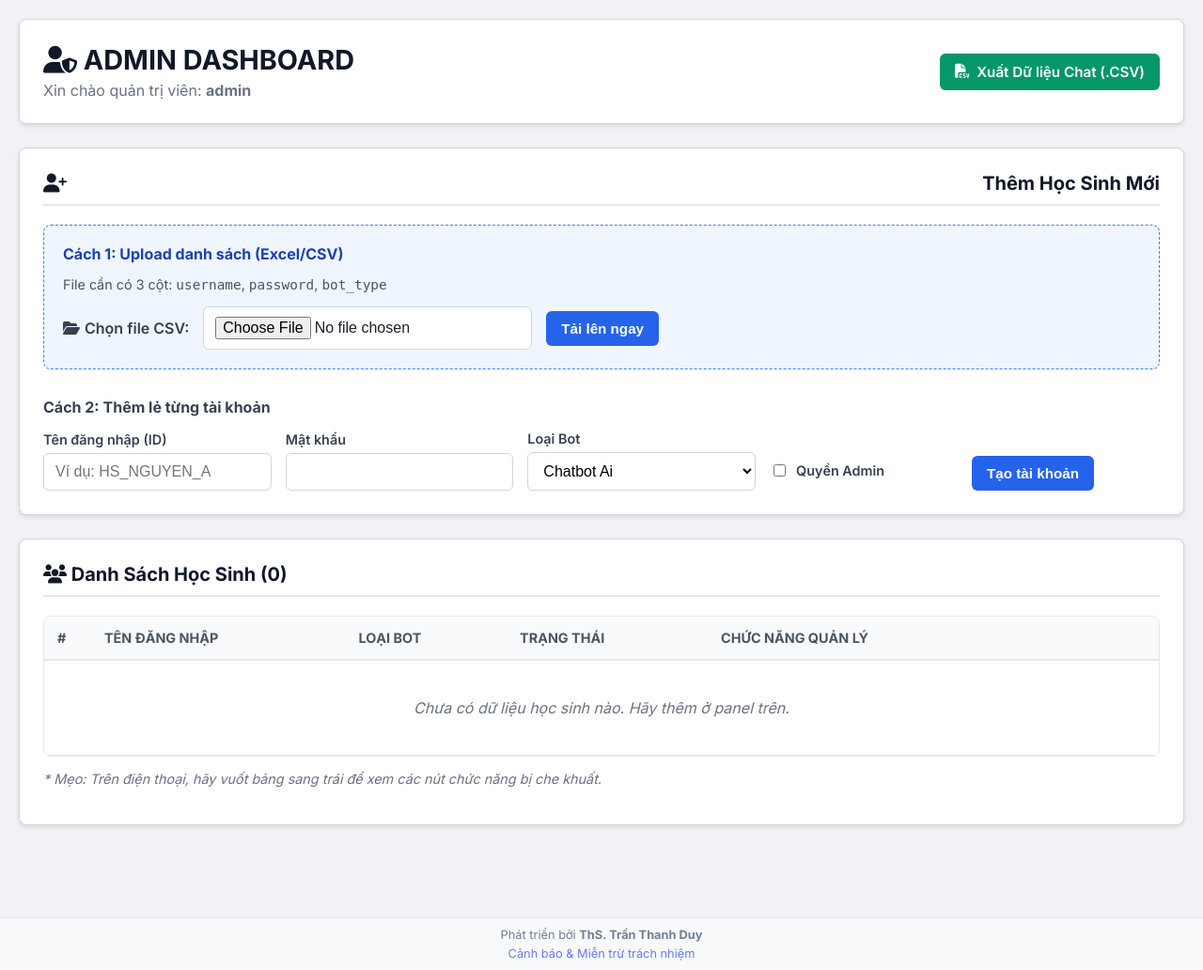
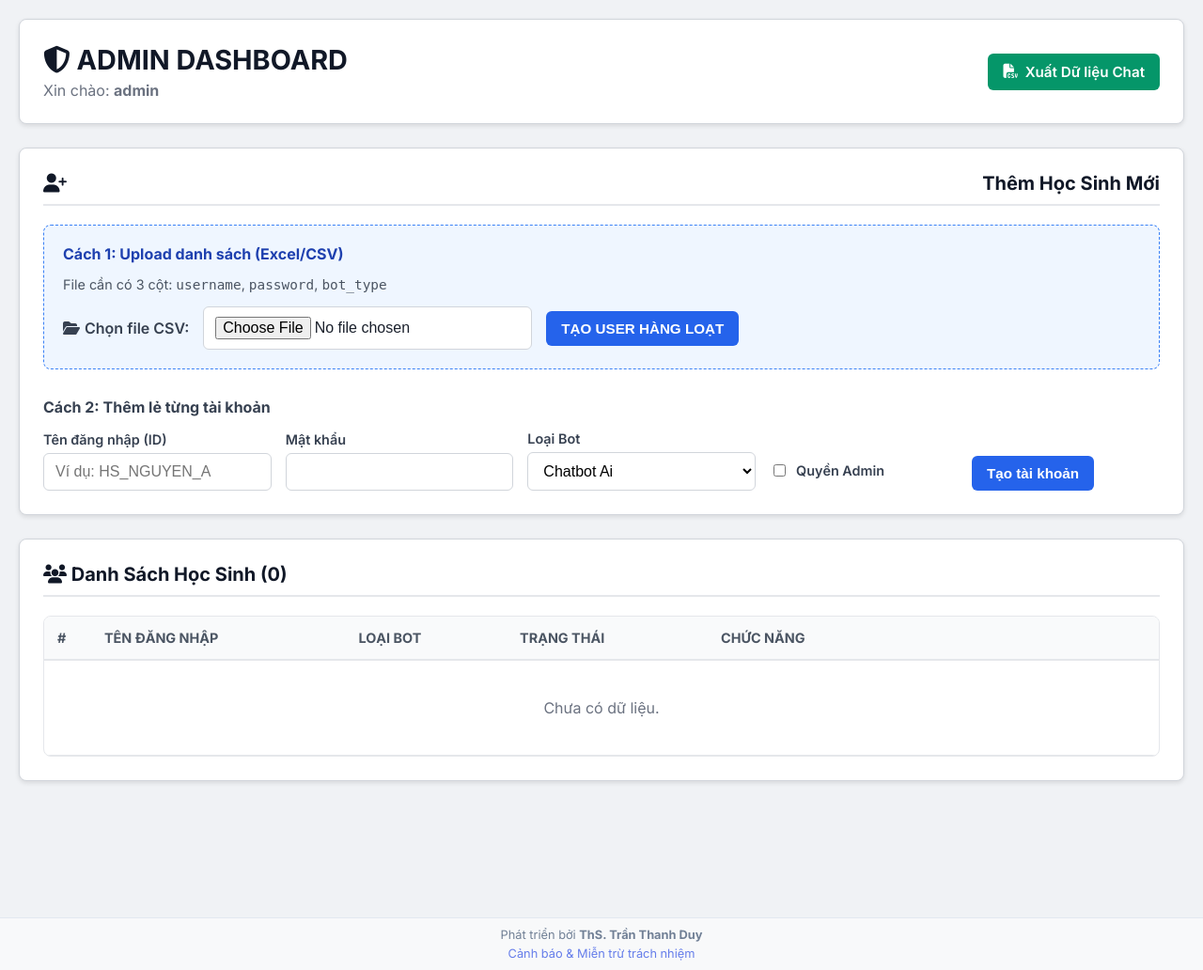
Before and after one commit to tranthanhduysph-coder/power-biology, a Flask app: page /admin in a window 1280 px wide. Shown: the part 60-1092 px from the top of the page at 94% size. Run offline with Flask 3, Linux system fonts and the light colour scheme; a user stored in the database is signed in; some libraries are stand-ins or nearby versions.

Commit message:
Update admin_dashboard.html

```diff
--- a/app/templates/admin_dashboard.html
+++ b/app/templates/admin_dashboard.html
@@ -1,110 +1,36 @@
 {% extends "base.html" %}
 
-/* Block này giúp trang Admin có thanh cuộn riêng, không bị khóa cứng như trang Chat */
 {% block main_class %}scroll-y{% endblock %}
 
 {% block content %}
 <style>
-    /* --- 1. CẤU HÌNH KHUNG SƯỜN --- */
+    /* ... CSS GIỮ NGUYÊN NHƯ CŨ VÌ ĐÃ ĐẸP RỒI ... */
     .scroll-y { overflow-y: auto; height: 100%; background: #f0f2f5; }
-
-    .admin-container {
-        max-width: 1400px;
-        margin: 0 auto;
-        padding: 20px;
-        padding-bottom: 120px; /* Khoảng trống dưới cùng */
-    }
-
-    /* --- 2. CÁC KHỐI PANEL (HỘP CHỨA) --- */
-    .panel {
-        background: white;
-        border-radius: 8px;
-        box-shadow: 0 2px 5px rgba(0,0,0,0.1);
-        padding: 25px;
-        margin-bottom: 25px;
-        border: 1px solid #d1d5db;
-    }
-
-    .panel-header {
-        font-size: 1.25rem; font-weight: 700; color: #111827;
-        margin-bottom: 20px; padding-bottom: 10px;
-        border-bottom: 2px solid #e5e7eb;
-        display: flex; justify-content: space-between; align-items: center;
-    }
-
-    /* --- 3. HỆ THỐNG NÚT BẤM (BUTTONS) --- */
-    .btn {
-        display: inline-flex; align-items: center; gap: 8px;
-        padding: 10px 16px; border-radius: 6px; font-weight: 600;
-        text-decoration: none; border: none; cursor: pointer; font-size: 0.95rem;
-        transition: all 0.2s; white-space: nowrap;
-    }
+    .admin-container { max-width: 1400px; margin: 0 auto; padding: 20px; padding-bottom: 120px; }
+    .panel { background: white; border-radius: 8px; box-shadow: 0 2px 5px rgba(0,0,0,0.1); padding: 25px; margin-bottom: 25px; border: 1px solid #d1d5db; }
+    .panel-header { font-size: 1.25rem; font-weight: 700; color: #111827; margin-bottom: 20px; padding-bottom: 10px; border-bottom: 2px solid #e5e7eb; display: flex; justify-content: space-between; align-items: center; }
+    .btn { display: inline-flex; align-items: center; gap: 8px; padding: 10px 16px; border-radius: 6px; font-weight: 600; text-decoration: none; border: none; cursor: pointer; font-size: 0.95rem; transition: all 0.2s; white-space: nowrap; }
     .btn:hover { opacity: 0.9; transform: translateY(-1px); }
-
-    /* Màu sắc nút */
-    .btn-green { background: #059669; color: white; } /* Xuất File */
-    .btn-blue { background: #2563eb; color: white; }  /* Upload/Thêm */
-    .btn-red { background: #dc2626; color: white; }    /* Xóa */
-    .btn-purple { background: #7c3aed; color: white; } /* Chat */
-    .btn-orange { background: #d97706; color: white; } /* Logs */
-
-    /* Nút nhỏ dùng trong bảng */
+    .btn-green { background: #059669; color: white; }
+    .btn-blue { background: #2563eb; color: white; }
+    .btn-red { background: #dc2626; color: white; }
+    .btn-purple { background: #7c3aed; color: white; }
+    .btn-orange { background: #d97706; color: white; }
     .btn-sm { padding: 6px 10px; font-size: 0.85rem; }
-
-    /* Nút icon trần (cho reset pass) */
-    .btn-icon {
-        background: none; border: none; cursor: pointer;
-        color: #2563eb; font-size: 1.2rem; padding: 4px;
-    }
-    .btn-icon:hover { color: #1e40af; }
-
-    /* --- 4. FORM & INPUTS --- */
+    .btn-icon { background: none; border: none; cursor: pointer; color: #2563eb; font-size: 1.2rem; padding: 4px; }
     .form-row { display: flex; gap: 15px; flex-wrap: wrap; align-items: flex-end; }
     .form-group { flex: 1; min-width: 200px; }
     .form-group label { display: block; font-weight: 600; margin-bottom: 6px; color: #374151; font-size: 0.9rem; }
-
-    .form-control {
-        width: 100%; padding: 10px 12px;
-        border: 1px solid #d1d5db; border-radius: 6px; font-size: 1rem;
-        background-color: #fff;
-    }
-    .form-control:focus { border-color: #2563eb; outline: none; box-shadow: 0 0 0 2px rgba(37,99,235,0.2); }
-
-    /* --- 5. BẢNG DỮ LIỆU (RESPONSIVE TABLE) --- */
-    .table-responsive {
-        width: 100%;
-        overflow-x: auto; /* Cho phép cuộn ngang trên mobile */
-        border: 1px solid #e5e7eb;
-        border-radius: 8px;
-    }
-
-    table { width: 100%; border-collapse: collapse; min-width: 950px; /* Ép độ rộng tối thiểu để không vỡ layout */ }
-
+    .form-control { width: 100%; padding: 10px 12px; border: 1px solid #d1d5db; border-radius: 6px; font-size: 1rem; background-color: #fff; }
+    .table-responsive { width: 100%; overflow-x: auto; border: 1px solid #e5e7eb; border-radius: 8px; }
+    table { width: 100%; border-collapse: collapse; min-width: 950px; }
     th { background: #f9fafb; padding: 14px; text-align: left; font-weight: 700; color: #4b5563; border-bottom: 2px solid #e5e7eb; font-size: 0.9rem; text-transform: uppercase; }
     td { padding: 14px; border-bottom: 1px solid #e5e7eb; vertical-align: middle; color: #1f2937; }
     tr:hover { background: #f3f4f6; }
-
     .action-group { display: flex; gap: 8px; align-items: center; }
-
-    /* Form Reset Pass mini nằm trong bảng */
-    .mini-form {
-        display: flex; gap: 5px; align-items: center;
-        background: #f3f4f6; padding: 4px 8px;
-        border-radius: 6px; border: 1px solid #e5e7eb;
-    }
-    .mini-input {
-        width: 90px; padding: 4px 8px;
-        border: 1px solid #d1d5db; border-radius: 4px; font-size: 0.85rem;
-    }
-
-    /* --- 6. MOBILE RESPONSIVE FIX --- */
-    @media (max-width: 768px) {
-        .admin-container { padding: 10px; }
-        .panel { padding: 15px; }
-        .form-row { flex-direction: column; align-items: stretch; } /* Form xếp dọc */
-        .btn { justify-content: center; width: 100%; margin-bottom: 5px; }
-        .btn-sm { width: auto; display: inline-flex; } /* Nút trong bảng giữ nguyên */
-    }
+    .mini-form { display: flex; gap: 5px; align-items: center; background: #f3f4f6; padding: 4px 8px; border-radius: 6px; border: 1px solid #e5e7eb; }
+    .mini-input { width: 90px; padding: 4px 8px; border: 1px solid #d1d5db; border-radius: 4px; font-size: 0.85rem; }
+    @media (max-width: 768px) { .admin-container { padding: 10px; } .panel { padding: 15px; } .form-row { flex-direction: column; align-items: stretch; } .btn { justify-content: center; width: 100%; margin-bottom: 5px; } .btn-sm { width: auto; display: inline-flex; } }
 </style>
 
 <div class="admin-container">
@@ -112,15 +38,12 @@
     <div class="panel">
         <div style="display: flex; justify-content: space-between; align-items: center; flex-wrap: wrap; gap: 20px;">
             <div>
-                <h1 style="margin:0; color:#111827; font-size:1.8rem;"><i class="fas fa-user-shield"></i> ADMIN DASHBOARD</h1>
-                <p style="margin:5px 0 0; color:#6b7280;">Xin chào quản trị viên: <b>{{ current_user.username }}</b></p>
+                <h1 style="margin:0; color:#111827; font-size:1.8rem;"><i class="fas fa-shield-alt"></i> ADMIN DASHBOARD</h1>
+                <p style="margin:5px 0 0; color:#6b7280;">Xin chào: <b>{{ current_user.username }}</b></p>
             </div>
-
-            <div>
-                <a href="{{ url_for('main.export_chat_history') }}" class="btn btn-green">
-                    <i class="fas fa-file-csv"></i> Xuất Dữ liệu Chat (.CSV)
-                </a>
-            </div>
+            <a href="{{ url_for('main.export_chat_history') }}" class="btn btn-green">
+                <i class="fas fa-file-csv"></i> Xuất Dữ liệu Chat
+            </a>
         </div>
     </div>
 
@@ -133,7 +56,7 @@
                 File cần có 3 cột: <code>username</code>, <code>password</code>, <code>bot_type</code>
             </p>
 
-            <form method="POST" enctype="multipart/form-data" style="display: flex; gap: 15px; flex-wrap: wrap; align-items: center;">
+            <form method="POST" action="{{ url_for('main.batch_create_users') }}" enctype="multipart/form-data" style="display: flex; gap: 15px; flex-wrap: wrap; align-items: center;">
                 {{ upload_form.csrf_token(id="csrf_token_upload") }}
 
                 <label for="file_upload_input" style="font-weight: 600; color: #374151; cursor: pointer; display: flex; align-items: center; gap: 5px;">
@@ -142,15 +65,14 @@
 
                 {{ upload_form.csv_file(class="form-control", style="max-width:350px;", id="file_upload_input") }}
 
-                {{ upload_form.submit(class="btn btn-blue", value="Tải lên ngay", id="btn_submit_upload") }}
+                <button type="submit" class="btn btn-blue" id="btn_submit_upload">TẠO USER HÀNG LOẠT</button>
             </form>
         </div>
 
         <div>
             <h4 style="margin-top:0; color:#374151; margin-bottom:15px;">Cách 2: Thêm lẻ từng tài khoản</h4>
-            <form method="POST">
+            <form method="POST" action="{{ url_for('main.create_single_user') }}">
                 {{ user_form.csrf_token(id="csrf_token_create") }}
-
                 <div class="form-row">
                     <div class="form-group">
                         <label for="input_new_user">Tên đăng nhập (ID)</label>
@@ -169,7 +91,7 @@
                         <label for="check_is_admin" style="margin-left:8px; cursor:pointer; margin-bottom:0;">Quyền Admin</label>
                     </div>
                     <div class="form-group" style="flex: 0 0 auto;">
-                        {{ user_form.submit(class="btn btn-blue", value="Tạo tài khoản", id="btn_submit_create") }}
+                        <button type="submit" class="btn btn-blue" id="btn_submit_create">Tạo tài khoản</button>
                     </div>
                 </div>
             </form>
@@ -177,82 +99,38 @@
     </div>
 
     <div class="panel">
-        <div class="panel-header">
-            <span><i class="fas fa-users"></i> Danh Sách Học Sinh ({{ users|length }})</span>
-        </div>
-
+        <div class="panel-header"><span><i class="fas fa-users"></i> Danh Sách Học Sinh ({{ users|length }})</span></div>
         <div class="table-responsive">
             <table>
                 <thead>
-                    <tr>
-                        <th style="width: 50px;">#</th>
-                        <th>Tên Đăng Nhập</th>
-                        <th>Loại Bot</th>
-                        <th>Trạng Thái</th>
-                        <th style="width: 480px;">Chức Năng Quản Lý</th>
-                    </tr>
+                    <tr><th style="width: 50px;">#</th><th>Tên Đăng Nhập</th><th>Loại Bot</th><th>Trạng Thái</th><th style="width: 480px;">Chức Năng</th></tr>
                 </thead>
                 <tbody>
                     {% for user in users %}
                     <tr>
                         <td>{{ loop.index }}</td>
-                        <td>
-                            <b style="color:#111827;">{{ user.username }}</b>
-                        </td>
-                        <td>
-                            {% if user.bot_type == 'ai' %}
-                                <span style="background:#dbeafe; color:#1e40af; padding:4px 10px; border-radius:15px; font-weight:bold; font-size:0.8rem;">AI Coach</span>
-                            {% else %}
-                                <span style="background:#fef3c7; color:#92400e; padding:4px 10px; border-radius:15px; font-weight:bold; font-size:0.8rem;">Basic Bot</span>
-                            {% endif %}
-                        </td>
-                        <td>
-                            {% if user.current_session_id %}
-                                <span style="color:#059669; font-weight:600;"><i class="fas fa-check-circle"></i> Đã học</span>
-                            {% else %}
-                                <span style="color:#9ca3af;">Chưa vào</span>
-                            {% endif %}
-                        </td>
+                        <td><b style="color:#111827;">{{ user.username }}</b></td>
+                        <td><span style="background:{{ '#dbeafe' if user.bot_type=='ai' else '#fef3c7' }}; color:{{ '#1e40af' if user.bot_type=='ai' else '#92400e' }}; padding:4px 10px; border-radius:15px; font-weight:bold; font-size:0.8rem;">{{ 'AI Coach' if user.bot_type=='ai' else 'Basic Bot' }}</span></td>
+                        <td>{% if user.current_session_id %}<span style="color:#059669; font-weight:600;">Đã học</span>{% else %}<span style="color:#9ca3af;">Chưa vào</span>{% endif %}</td>
                         <td>
                             <div class="action-group">
-                                <a href="{{ url_for('main.view_chat_history', user_id=user.id) }}" class="btn btn-sm btn-purple" title="Xem lịch sử chat">
-                                    <i class="fas fa-comments"></i> Chat
-                                </a>
-
-                                <a href="{{ url_for('main.view_variable_logs', user_id=user.id) }}" class="btn btn-sm btn-orange" title="Xem biến số POWER">
-                                    <i class="fas fa-clipboard-list"></i> Logs
-                                </a>
-
+                                <a href="{{ url_for('main.view_chat_history', user_id=user.id) }}" class="btn btn-sm btn-purple" title="Xem chat"><i class="fas fa-comments"></i> Chat</a>
+                                <a href="{{ url_for('main.view_variable_logs', user_id=user.id) }}" class="btn btn-sm btn-orange" title="Logs"><i class="fas fa-clipboard-list"></i> Logs</a>
                                 <form action="{{ url_for('main.reset_student_password', user_id=user.id) }}" method="POST" class="mini-form">
                                     {{ reset_form.csrf_token(id="csrf_reset_" ~ user.id) }}
-
                                     {{ reset_form.new_password(class="mini-input", placeholder="Pass mới", id="new_pass_" ~ user.id) }}
-
-                                    <button type="submit" class="btn-icon" title="Lưu mật khẩu mới">
-                                        <i class="fas fa-save"></i>
-                                    </button>
+                                    <button type="submit" class="btn-icon" title="Lưu"><i class="fas fa-save"></i></button>
                                 </form>
-
-                                <a href="{{ url_for('main.delete_user', user_id=user.id) }}" class="btn btn-sm btn-red" onclick="return confirm('CẢNH BÁO QUAN TRỌNG:\n\nXóa tài khoản này sẽ mất TOÀN BỘ dữ liệu chat và lịch sử học tập của học sinh.\n\nBạn có chắc chắn muốn xóa không?');" title="Xóa tài khoản">
-                                    <i class="fas fa-trash-alt"></i>
-                                </a>
+                                <a href="{{ url_for('main.delete_user', user_id=user.id) }}" class="btn btn-sm btn-red" onclick="return confirm('Xóa user này?');" title="Xóa"><i class="fas fa-trash-alt"></i></a>
                             </div>
                         </td>
                     </tr>
                     {% else %}
-                    <tr>
-                        <td colspan="5" style="text-align: center; padding: 40px; color: #6b7280; font-style: italic;">
-                            Chưa có dữ liệu học sinh nào. Hãy thêm ở panel trên.
-                        </td>
-                    </tr>
+                    <tr><td colspan="5" style="text-align:center; padding:40px; color:#6b7280;">Chưa có dữ liệu.</td></tr>
                     {% endfor %}
                 </tbody>
             </table>
         </div>
-        <p style="margin-top:15px; font-size:0.9rem; color:#6b7280; font-style:italic;">
-            * Mẹo: Trên điện thoại, hãy vuốt bảng sang trái để xem các nút chức năng bị che khuất.
-        </p>
     </div>
-
 </div>
 {% endblock %}
```
